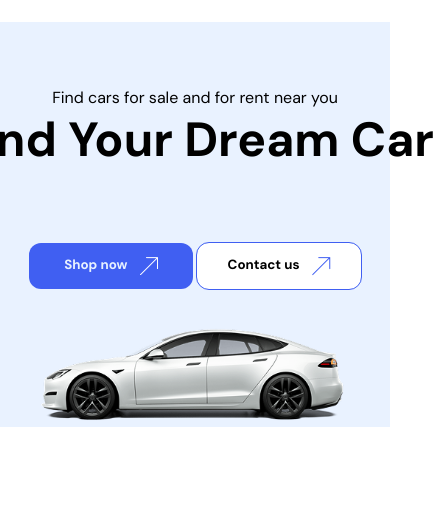
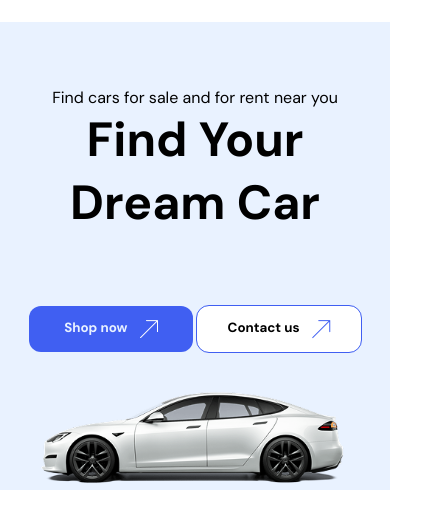
Before and after one commit to Mario050701/Car-shop, a plain HTML site: page index.html in a window 390 px wide. Shown: the part 58-586 px from the top of the page, 434 px wide, since content can reach past the window. Drawn offline with Linux system fonts and the light colour scheme.

Commit message:
02-Hero-section features: fix responsive

```diff
--- a/style.css
+++ b/style.css
@@ -84,7 +84,7 @@ img.cart:hover {
 
   h1 {
     font-size: 3rem;
-    white-space: nowrap;
+    text-align: center;
     overflow: hidden;
   }
 
@@ -163,7 +163,6 @@ img.cart:hover {
   display: flex;
   justify-content: center;
   align-items: center;
-  width: 100%;
 }
 
 .hero-content {
```
